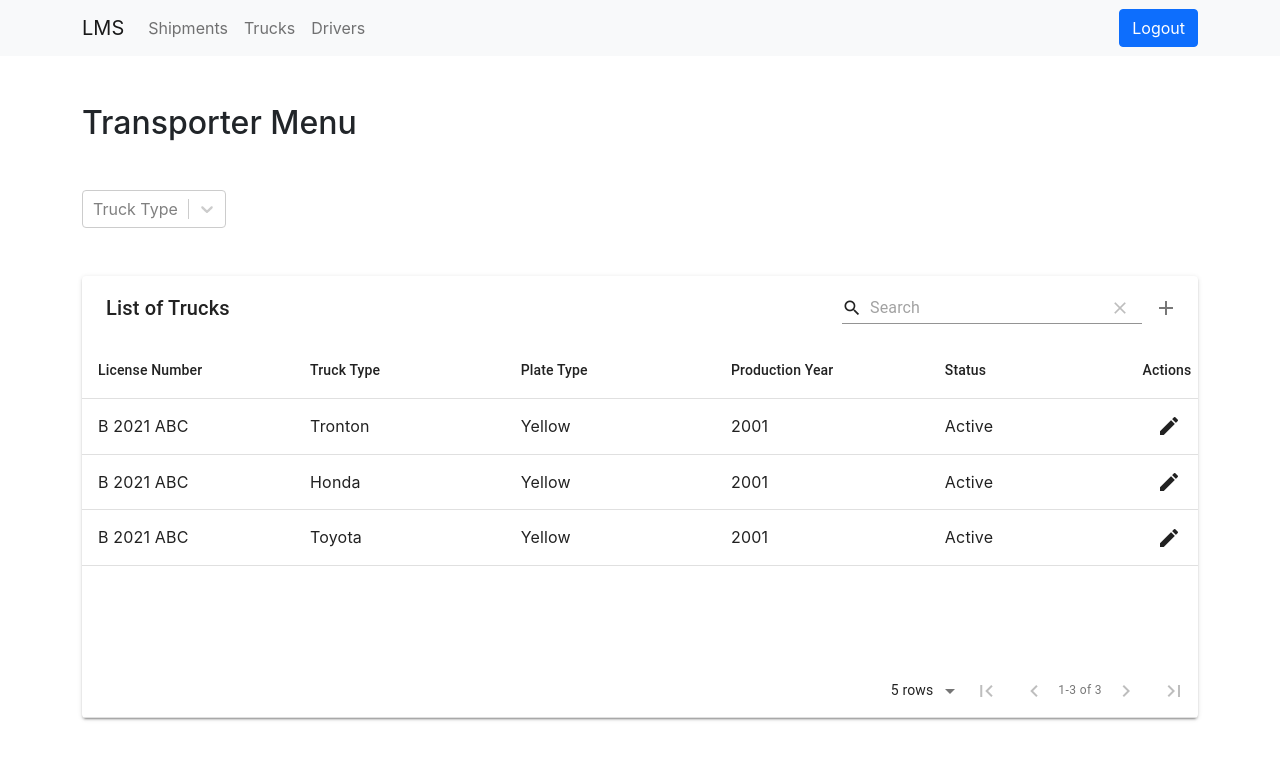
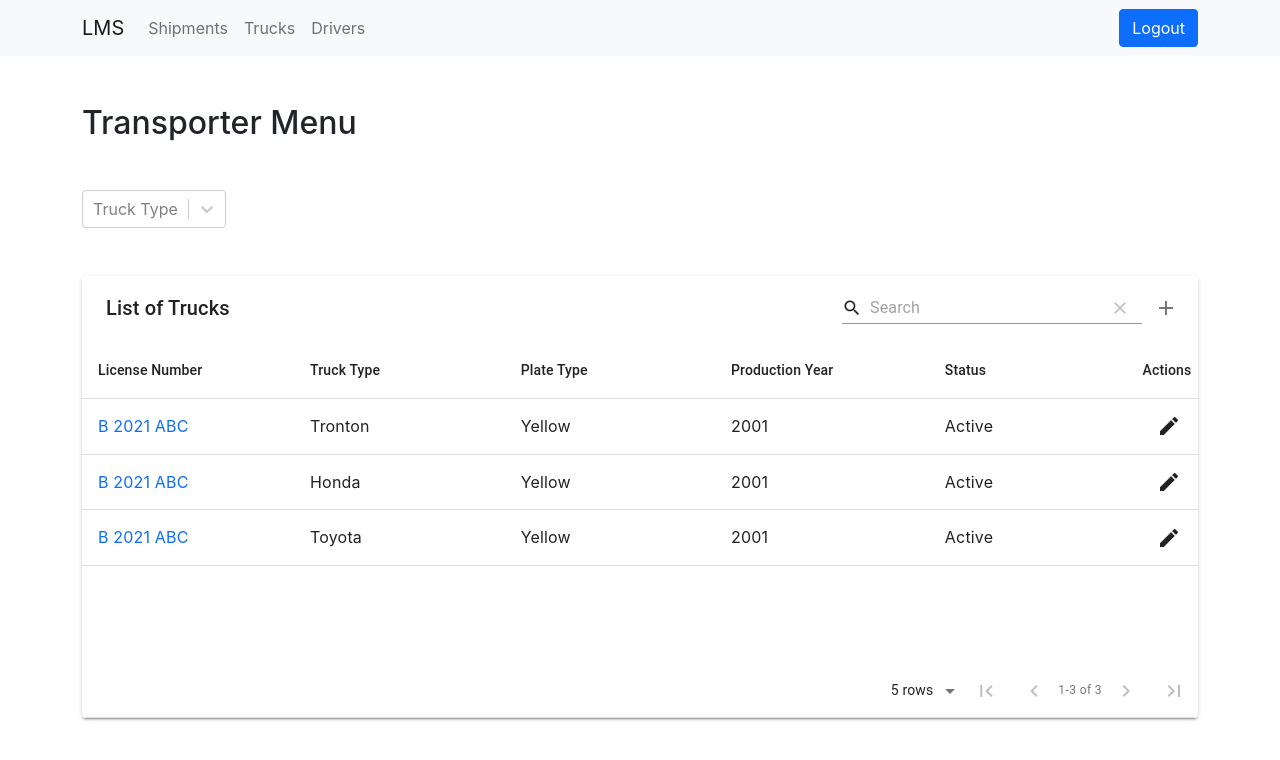
Before and after one commit to MrM4tthew/KargoApp, a React (Create React App) app: page /transporter in a window 1280 px wide. Shown: the top 760 px of the page. Built offline with nearby package versions, Linux system fonts and the light colour scheme.

Commit message:
Make license number field clickable

```diff
--- a/src/components/transporter/Index.js
+++ b/src/components/transporter/Index.js
@@ -5,6 +5,7 @@ import MaterialTable from "material-table";
 import { trucks } from "mock/trucks";
 import Select from 'react-select';
 import {map} from 'lodash'
+import { Link } from "react-router-dom";
 
 const Transporter = (props) => {
   const [isOpen, setOpenModal] = useState(false);
@@ -39,7 +40,7 @@ const Transporter = (props) => {
           <MaterialTable
             title="List of Trucks"
             columns={[
-              { title: "License Number", field: "license_number" },
+              { title: "License Number", field: "license_number", render: rowData => <a href={""} className="text-decoration-none">{rowData.license_number}</a> },
               { title: "Truck Type", field: "truck_type_name" },
               { title: "Plate Type", field: "plate_type_name" },
               { title: "Production Year", field: "production_year" },
```
